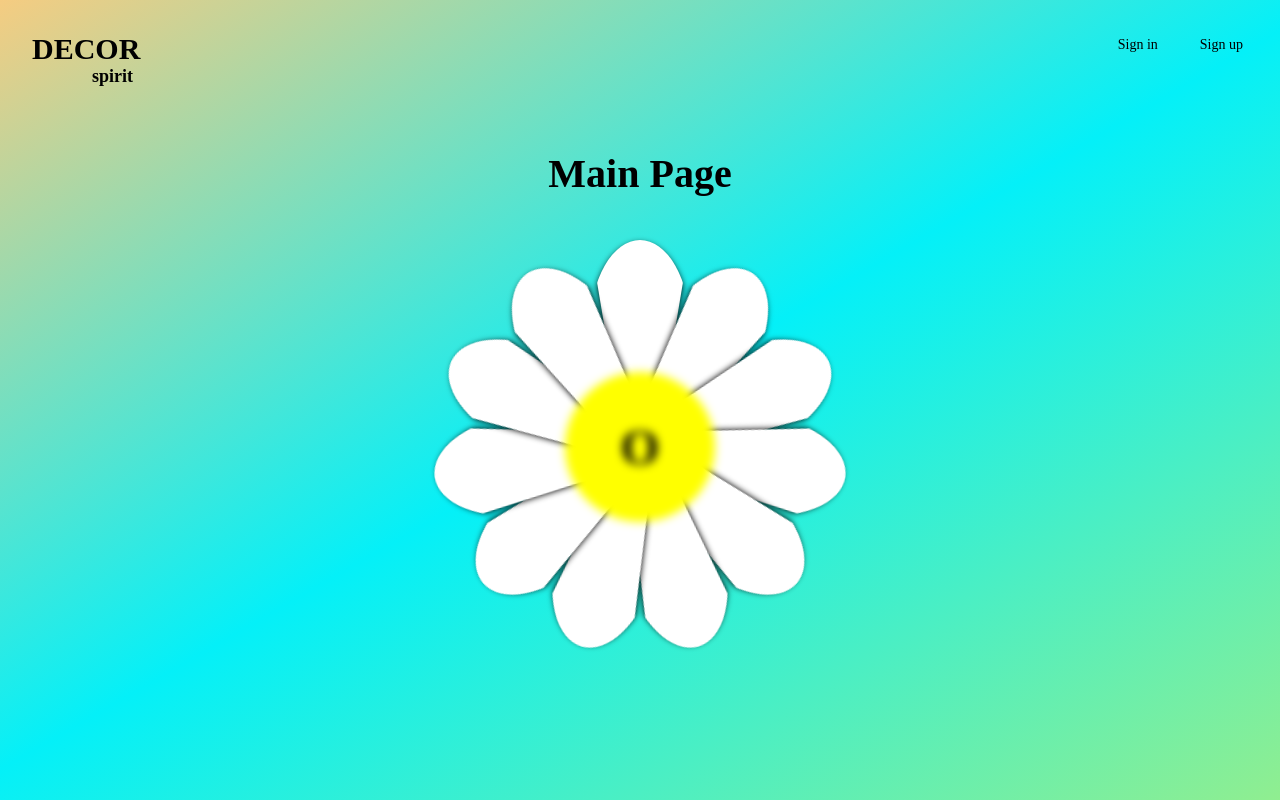
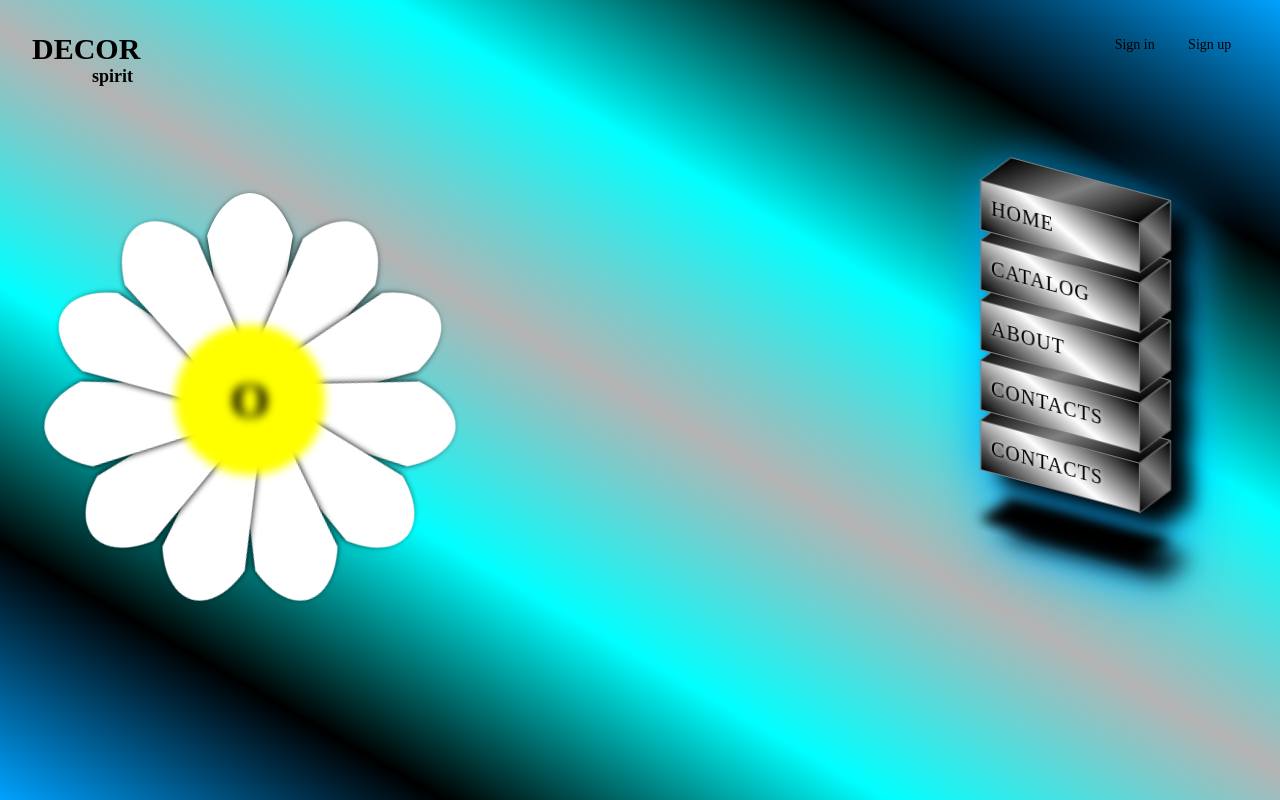
Before and after one commit to Framerage/dss_react_frontend, a React (Create React App) app: page / in a window 1280 px wide. Built offline with nearby package versions, Linux system fonts and the light colour scheme; no server answers.

Commit message:
test app menu

```diff
--- a/package.json
+++ b/package.json
@@ -13,7 +13,9 @@
     "@types/react-dom": "^18.0.0",
     "axios": "^1.4.0",
     "dotenv": "^16.3.1",
+    "eslint-plugin-prettier": "^5.0.0",
     "module-alias": "^2.2.3",
+    "prettier": "^3.0.0",
     "react": "^18.2.0",
     "react-dom": "^18.2.0",
     "react-hook-form": "^7.45.2",
--- a/src/components/appHeader/AppHeader.tsx
+++ b/src/components/appHeader/AppHeader.tsx
@@ -1,8 +1,9 @@
 import React from "react";
 import classes from "./appHeader.module.css";
-import { Link } from "react-router-dom";
-import { APP_ROUTES } from "../../utils/routes";
+import {Link} from "react-router-dom";
+import {APP_ROUTES} from "../../utils/routes";
 const AppHeader = () => {
+  const isAuth = false;
   return (
     <header className={classes.headerContainer}>
       <Link to={APP_ROUTES.main} className={classes.headerLogo}>
--- a/src/components/appHeader/appHeader.module.css
+++ b/src/components/appHeader/appHeader.module.css
@@ -3,22 +3,21 @@
   height: 150px;
   display: flex;
   justify-content: space-between;
+  padding: 32px
 }
 .headerLogo {
   display: flex;
   flex-direction: column;
   justify-content: center;
   font-weight: 700;
-  margin-top: 32px;
   cursor: pointer;
   transition: 0.5s;
   text-decoration: none;
   color: black;
-  margin-left: 32px;
   height: min-content;
 }
 .headerLogo:hover {
-  text-shadow: 0 0 10px red;
+  text-shadow: 0 0 10px teal,0 0 15px white, 0 0 20px teal;
 }
 .firstLogo {
   font-size: 30px;
@@ -29,18 +28,18 @@
   margin-left: 60px;
 }
 .headerNav {
+  width: 150px;
   display: flex;
-  margin-top: 32px;
+  justify-content: space-around;
 }
 .navItem {
   text-decoration: none;
   color: black;
   font-size: 14px;
   cursor: pointer;
-  margin-right: 32px;
   padding: 5px;
   transition: 0.2s;
 }
 .navItem:hover {
-  text-shadow: 0 0 5px white, 0 0 10px blue, 0 0 15px white, 0 0 20px blue;
+  text-shadow: 0 0 5px white, 0 0 10px teal, 0 0 15px white, 0 0 20px teal;
 }
--- a/src/components/appLayout/AppLayout.tsx
+++ b/src/components/appLayout/AppLayout.tsx
@@ -1,8 +1,8 @@
 import React from "react";
 import classes from "./appLayout.module.css";
 import AppHeader from "../appHeader/AppHeader";
-import { Route, Routes } from "react-router-dom";
-import { APP_ROUTES } from "../../utils/routes";
+import {Route, Routes} from "react-router-dom";
+import {APP_ROUTES} from "../../utils/routes";
 import MainPage from "../../pages/mainPage/MainPage";
 import LoginPage from "../../pages/loginPage/LoginPage";
 import RegistrationPage from "../../pages/regPage/RegistrainPage";
@@ -10,12 +10,17 @@ const AppLayout = () => {
   return (
     <div className={classes.appWrapper}>
       <AppHeader />
-      <Routes>
-        <Route index path={APP_ROUTES.main} element={<MainPage />} />
-        <Route path={APP_ROUTES.login} element={<LoginPage />} />
-        <Route path={APP_ROUTES.registration} element={<RegistrationPage />} />
-        {/* <Route path="/react-testshop/orders/" element={<Orders />} /> */}
-      </Routes>
+      <main>
+        <Routes>
+          <Route index path={APP_ROUTES.main} element={<MainPage />} />
+          <Route path={APP_ROUTES.login} element={<LoginPage />} />
+          <Route
+            path={APP_ROUTES.registration}
+            element={<RegistrationPage />}
+          />
+          {/* <Route path="/react-testshop/orders/" element={<Orders />} /> */}
+        </Routes>
+      </main>
     </div>
   );
 };
--- /dev/null
+++ b/src/components/appMenu/AppMenu.tsx
@@ -0,0 +1,44 @@
+import React from "react";
+import classes from "./appMenu.module.css";
+import {Link} from "react-router-dom";
+const defaultMenuItems = [
+  {title: "link", link: "", style: {pointerEvents: "none"}},
+  {title: "link", link: "", style: {pointerEvents: "none"}},
+  {title: "link", link: "", style: {pointerEvents: "none"}},
+  {title: "link", link: "", style: {pointerEvents: "none"}},
+];
+const AppMenu = ({
+  menuItems = defaultMenuItems,
+}: {
+  menuItems?: {title: string; link: string; style?: any}[];
+}) => {
+  const itemsCount = menuItems.length;
+
+  const itemZindex = (index: number) => {
+    return {
+      zIndex: itemsCount - index,
+    };
+  };
+  return (
+    <div className={classes.menu3dContainer}>
+      <ul className={classes.menuBlock}>
+        {menuItems.map((item, index) => (
+          <li
+            key={item.title + index}
+            className={classes.menuItem}
+            style={itemZindex(index)}
+          >
+            <Link
+              to={item.link}
+              className={classes.itemLink}
+              style={item.style}
+            >
+              {item.title}
+            </Link>
+          </li>
+        ))}
+      </ul>
+    </div>
+  );
+};
+export default AppMenu;
--- /dev/null
+++ b/src/components/appMenu/appMenu.module.css
@@ -0,0 +1,109 @@
+.menu3dContainer {
+    width: 350px;
+    height: 300px;
+    display: flex;
+    align-items: center;
+    justify-content: center;
+    filter: drop-shadow(0 5px 25px #00a2ff);
+    margin-right: 50px;
+  }
+  .menuBlock {
+    overflow: auto;
+    height: 400px;
+    width: 350px;
+    position: relative;
+    transform: skewY(15deg);
+    margin-top: 100px;
+    padding: 50px 0;
+    filter: drop-shadow(20px 10px 10px black) ;
+
+  }
+  .menuBlock::-webkit-scrollbar {
+    width: 10px;
+
+  }
+  .menuBlock::-webkit-scrollbar-track {
+    background-color: transparent;
+  }
+  .menuBlock::-webkit-scrollbar-thumb {
+    background-color: teal;
+    border-radius: 5px;
+  }
+
+  .menuItem {
+    position: relative;
+    list-style: none;
+    width: 160px;
+    height: 50px;
+    background: linear-gradient(30deg, black, white, black);
+    transition: 0.5s;
+    margin-bottom: 10px;
+    margin-left: 100px;
+    cursor: pointer;
+    border: 1px solid grey;
+
+  }
+  .menuItem::before {
+    content: "";
+    position: absolute;
+    top: -32px;
+    right: -32px;
+    width: 30px;
+    height: 100%;
+    background: linear-gradient(60deg, black, grey, black);
+    transform-origin: right;
+    transform: skewY(-45deg);
+    transition: 0.5s;
+    border: 1px solid grey;
+  }
+  .menuItem::after {
+    content: "";
+    position: absolute;
+    top: -32px;
+    right: 0;
+    width: 100%;
+    height: 30px;
+    background: linear-gradient(-60deg, black, grey, black);
+    transform-origin: bottom;
+    transform: skewX(-45deg);
+    transition: 0.5s;
+    border: 1px solid grey;
+
+  }
+  .menuItem:hover {
+    transform: translateX(-50px);
+  }
+  .menuItem:hover,
+  .menuItem:hover::before,
+  .menuItem:hover::after {
+    background: linear-gradient(teal, teal);
+    border: 0.5px solid black;
+    opacity: 0.8;
+  }
+  .menuItem:active,
+  .menuItem:active::before,
+  .menuItem:active::after {
+    background: linear-gradient(#024d4d, #024d4d);
+  }
+  .itemLink {
+    width: 100%;
+    height: 100%;
+    font-family: "Times New Roman", Times, serif;
+    text-decoration: none;
+    text-shadow: 0 0 5px white;
+    color: black;
+    display: block;
+    text-transform: uppercase;
+    letter-spacing: 0.05em;
+    transition: 0.5s;
+    font-weight: 400;
+    display: flex;
+    align-items: center;
+    padding-left: 10px;
+  }
+  .menuItem .itemLink:hover {
+    font-weight: 800;
+  }
+  .menuItem:last-child::after {
+    box-shadow: 100px 100px 10px black;
+  }
--- /dev/null
+++ b/src/components/appMenu/index.ts
@@ -0,0 +1 @@
+export {default} from "./AppMenu";
--- a/src/pages/loginPage/LoginPage.tsx
+++ b/src/pages/loginPage/LoginPage.tsx
@@ -1,12 +1,12 @@
-import React, { useState } from "react";
+import React, {useState} from "react";
 import classes from "./loginPage.module.css";
-import { useDispatch, useSelector } from "react-redux";
-import { APP_ROUTES } from "utils/routes";
-import { getAuthTokenFx } from "store/modules/auth/async-actions";
-import { AppDispatch } from "store";
-import { useForm } from "react-hook-form";
-import { selectAuthData } from "store/modules/auth/selectors";
-import { appFetch } from "api/api";
+import {useDispatch, useSelector} from "react-redux";
+import {APP_ROUTES} from "utils/routes";
+import {getAuthTokenFx} from "store/modules/auth/async-actions";
+import {AppDispatch} from "store";
+import {useForm} from "react-hook-form";
+import {selectAuthData} from "store/modules/auth/selectors";
+import {appFetch} from "api/api";
 import axios from "axios";
 interface LoginFormData {
   email: string;
@@ -16,12 +16,11 @@ const LoginPage = () => {
   const dispatch = useDispatch<AppDispatch>();
 
   const authRequest = useSelector(selectAuthData);
-  const { handleSubmit, register, formState, setValue } =
-    useForm<LoginFormData>({
-      mode: "onSubmit",
-      reValidateMode: "onSubmit",
-      shouldFocusError: false,
-    });
+  const {handleSubmit, register, formState, setValue} = useForm<LoginFormData>({
+    mode: "onSubmit",
+    reValidateMode: "onSubmit",
+    shouldFocusError: false,
+  });
 
   const getAuth = async (data: LoginFormData) => {
     const email = data.email;
@@ -31,7 +30,7 @@ const LoginPage = () => {
       {
         email,
         pass,
-      }
+      },
       // params: {
       //   lang: "ru",
       // data: { email: data.email, pass: data.pass },
@@ -54,7 +53,6 @@ const LoginPage = () => {
     <form
       // action={APP_ROUTES.login}
       action=""
-      aria-disabled
       // method="post"
       className={classes.formBlock}
       onSubmit={handleSubmit(getAuth)}
--- a/src/pages/mainPage/MainPage.tsx
+++ b/src/pages/mainPage/MainPage.tsx
@@ -1,8 +1,16 @@
 import React from "react";
 import FlowerMenu from "../../components/flowerMenu/FlowerMenu";
-
+import AppMenu from "components/appMenu/AppMenu";
+import classes from "./mainPage.module.css";
+import {APP_ROUTES} from "utils/routes";
 const MainPage = () => {
-  //TODO: сделать ромашку
+  const appNavigation = [
+    {title: "Home", link: APP_ROUTES.main},
+    {title: "Catalog", link: "/cards"},
+    {title: "About", link: "/about"},
+    {title: "Contacts", link: "/contacts"},
+    {title: "Contacts", link: "/contacts"},
+  ];
   return (
     <div
       style={{
@@ -15,8 +23,10 @@ const MainPage = () => {
         fontSize: "20px",
       }}
     >
-      <h1>Main Page</h1>
-      <FlowerMenu />
+      <div className={classes.mainContent}>
+        <FlowerMenu />
+        <AppMenu menuItems={appNavigation} />
+      </div>
     </div>
   );
 };
--- /dev/null
+++ b/src/pages/mainPage/mainPage.module.css
@@ -0,0 +1,5 @@
+.mainContent{
+    width: 100%;
+    display: flex;
+    justify-content: space-between;
+}
--- a/src/styles/defaultStyles.css
+++ b/src/styles/defaultStyles.css
@@ -6,5 +6,5 @@
 body {
   min-width: 100vw;
   min-height: 100vh;
-  background: linear-gradient(-30deg, lightgreen, #04f0f8, #f5cc81);
+  background: linear-gradient(30deg,#00a2ff,black,aqua,#b4b3b3,aqua,black,#00a2ff);
 }
```
Also changed, not shown: .eslintrc.json, 1 other file (tests, documents, lock files or other folders).
